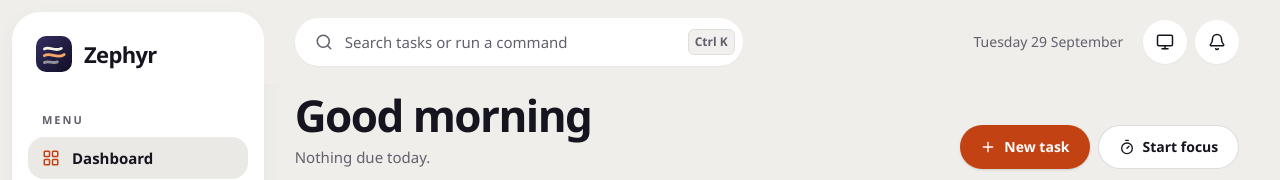
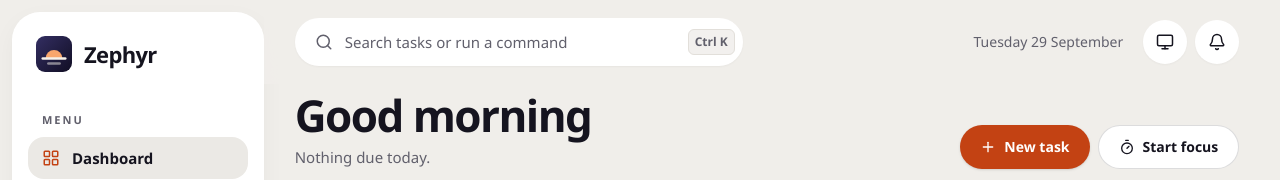
Before and after one commit to dominikkoenitzer/Zephyr, a React (Vite) app: page / in a window 1280 px wide. Shown: the top 180 px of the page. Built offline with nearby package versions, Linux system fonts and the light colour scheme.

Commit message:
Draw the mark as dusk: a sun half under the horizon

```diff
--- a/src/components/Layout/ZephyrMark.jsx
+++ b/src/components/Layout/ZephyrMark.jsx
@@ -1,9 +1,9 @@
 import { useId } from 'react';
 
 /**
- * The mark: a square of dusk with three lines of west wind through it, the
- * middle one in apricot. The same drawing is rendered into every icon size
- * under public/, so this and the favicon never drift apart.
+ * The mark: dusk. An apricot sun half under the horizon on a square of night,
+ * the end of the working day. The same drawing is rendered into every icon
+ * size under public/, so this and the favicon never drift apart.
  */
 function ZephyrMark({ size = 32, className }) {
   const id = useId();
@@ -21,11 +21,11 @@ function ZephyrMark({ size = 32, className }) {
           <stop offset="1" stopColor="#110E24" />
         </linearGradient>
       </defs>
-      <rect width="64" height="64" rx="18" fill={`url(#${id}-dusk)`} />
-      <g fill="none" strokeLinecap="round" strokeWidth="5">
-        <path d="M15 23 C 24 17, 33 29, 45 22" stroke="#F6F1E9" />
-        <path d="M15 35 C 26 28, 37 42, 50 33" stroke="#F8A66C" />
-        <path d="M15 47 C 22 43, 29 50, 38 46" stroke="#F6F1E9" strokeOpacity="0.55" />
+      <rect width="64" height="64" rx="16" fill={`url(#${id}-dusk)`} />
+      <path d="M17 40 A 15 15 0 0 1 47 40 Z" fill="#F8A66C" />
+      <g fill="none" strokeLinecap="round" strokeWidth="4.5">
+        <path d="M12 40 H52" stroke="#F6F1E9" />
+        <path d="M22 49 H42" stroke="#F6F1E9" strokeOpacity="0.5" />
       </g>
     </svg>
   );
```
